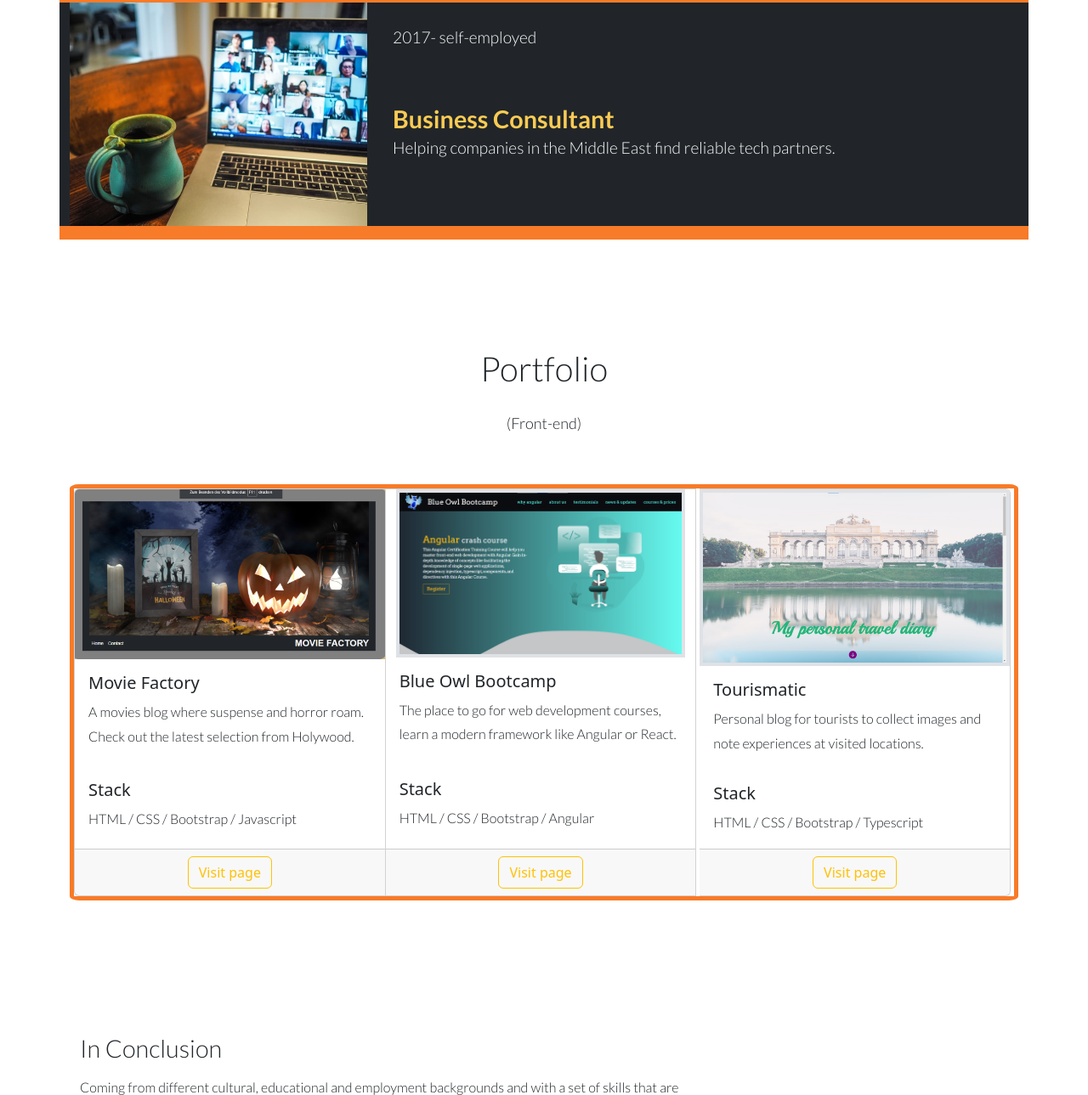
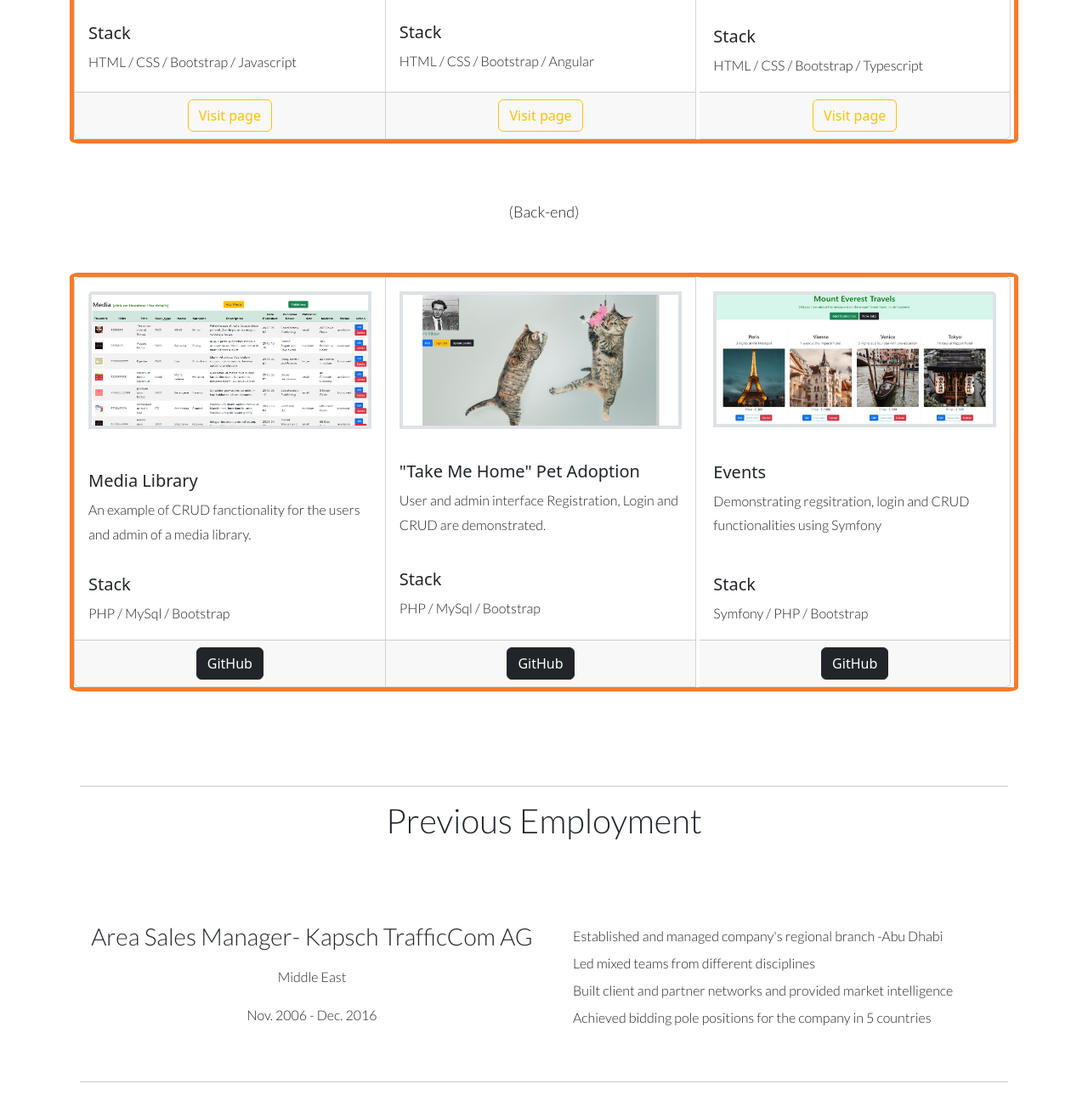
Before and after one commit to Falsal/P_Portfolio_Faris, a website: page index.html in a window 1280 px wide. Shown: the part 2545-3834 px from the top of the page at 85% size. Drawn offline with nearby package versions, Linux system fonts and the light colour scheme.

Commit message:
Add backend portfolio, improve section order

```diff
--- a/index.html
+++ b/index.html
@@ -107,56 +107,6 @@
 			<hr>
 		</div>
 
-		<div class="row justify-content-center" style="margin-bottom: 5%;">
-			<div class="col-6 text-center">
-				<h1> Previous Employment </h1>
-			</div>
-		</div>
-
-			<!--Experience Tables-->
-			<section class="experience container">
-				<div class="row mx-auto">
-					<div class="col-md-6 col-sm-12">
-						<div class="row">
-							<h3 class="col-12">Area Sales Manager- Kapsch TrafficCom AG</h3>
-							<p class="col-12 text-center mt-3"> Middle East</p>
-							<p class="col-12 text-center mt-0"> Nov. 2006 - Dec. 2016</p>
-						</div>
-					</div>
-					<div class="col-md-6 col-sm-12 pt-3 border-left">
-						<ul>
-							<li>Established and managed company's regional branch -Abu Dhabi </li>
-							<li>Led mixed teams from different disciplines </li>
-							<li>Built client and partner networks and provided market intelligence </li>
-							<li>Achieved bidding pole positions for the company in 5 countries </li>
-						</ul>
-					</div>
-				</div>
-			</section>
-
-			<div class="container space-bottom">
-				<hr>
-			</div>
-
-			<!-- Spotlight -->
-		<section class="spotlight py-3  container">
-			<div class="row bg-dark text-white text-div">
-
-				<div class="col-4  img-div">
-					<img src="img/onlinemeetings.jpg" class="" alt="...">
-				</div>
-
-				<div class="col-8 align-items-center mt-4 ">
-					<p class=" pb-5 text-light"> 2017- self-employed</p>
-					<!-- <p class="card-text">Self employed</p> -->
-					<h1>Business Consultant</h1>
-					<p class="card-text text-light mt-2">Helping companies in the Middle East find reliable tech partners.
-					</p>
-				</div>
-			</div>
-		</section>
-
-
 				<!-- New container-->
 				<div class="container space-top">
 
@@ -174,6 +124,8 @@
 						<h1> <span style="font-size:large">(Front-end)</span>  </h1>
 					</div>
 				</div>
+
+				<!-- ===================== Refernece Cards_ Front End ============================ -->
 
 				<div class=" card-group container p-0 mt-5 border-style">
 
@@ -265,6 +217,165 @@
 					</div>
 				</div>
 
+				<!-- ======= END OF : Refernece Cards_ Front End ========== -->
+
+				<div class="row justify-content-center mb-5 mt-5">
+					<div class="col-12 text-center mb-0">
+						<!-- <h1> Portfolio  </h1> -->
+					</div>
+					<div class="col-12 text-center">
+						<h1> <span style="font-size:large">(Back-end)</span>  </h1>
+					</div>
+				</div>
+
+				<!-- ===================== Refernece Cards_ Back End ============================ -->
+
+				<div class=" card-group container p-0 mt-5 border-style">
+
+					<div  class="card position-relative mx-0 px-0 product ">   <!-- card 1_ BE-->
+						<div class="card-body ">
+							<img src="img/CR_10_thumbnail.jpeg" class="card-img-top border  border-4  " style="height:90%" alt="..." />
+						</div>
+
+						<div class="card-body ">
+							<h5 class="card-title">Media Library</h5>
+							<p class="card-text">
+								An example of CRUD fanctionality for the users and admin of a media library.
+							</p>
+						</div>
+						<div class="card-body ">
+							<h5 class="card-title">Stack</h5>
+							<p class="card-text">
+								PHP / MySql / Bootstrap
+							</p>
+						</div>
+						<div class="card-footer d-flex flex-row justify-content-around">
+
+							<a href="https://github.com/Falsal/BE21-CR10-Faris" target="_blank">
+								<button type="button" class="btn btn-dark"> GitHub </button>
+							</a>
+
+						</div>
+					</div>
+
+
+					<div class="card position-relative product " >	 <!-- card 2_ BE -->
+						<!-- <div class="container"> -->
+
+							<div class="card-body ">
+								<img src="img/CR11_thumbnail.jpeg" class="card-img-top border  border-4  " alt="..." />
+							</div>
+							<div class="card-body ">
+								<h5 class="card-title">"Take Me Home" Pet Adoption </h5>
+								<p class="card-text">
+								User and admin interface
+								Registration, Login and  CRUD are demonstrated.
+								</p>
+							</div>
+							<div class="card-body ">
+								<h5 class="card-title">Stack</h5>
+								<p class="card-text">
+									PHP / MySql / Bootstrap
+								</p>
+							</div>
+							<div class="card-footer d-flex flex-row justify-content-around">
+
+								<a href="https://github.com/Falsal/BE21-CR11-Faris" target="_blank">
+									<button type="button" class="btn btn-dark">GitHub</button>
+								</a>
+
+							</div>
+
+
+					</div>
+					<div class="card position-relative product mx-1">
+
+						<div class="card-body">
+							<img src="img/CR13_thumbnail.jpeg" class="card-img-top border  border-4 " style="height:95%" alt="..." />
+						</div>
+
+						<div class="card-body h-100">
+							<h5 class="card-title">Events</h5>
+							<p class="card-text">
+								Demonstrating regsitration, login and CRUD functionalities using Symfony
+							</p>
+						</div>
+						<div class="card-body">
+							<h5 class="card-title">Stack</h5>
+							<p class="card-text">
+								Symfony / PHP / Bootstrap
+							</p>
+						</div>
+						<div class="card-footer d-flex flex-row justify-content-around">
+
+							<a href="https://github.com/Falsal/CFLMS-Faris-CodeReview-13" target="_blank">
+								<button type="button" class="btn btn-dark">GitHub</button>
+							</a>
+
+						</div>
+
+					</div>
+						<!-- ======= END OF : Refernece Cards_ Back End ========== -->
+				</div>
+
+
+
+			<div class="container space-top">
+				<hr>
+			</div>
+
+		<div class="row justify-content-center" style="margin-bottom: 5%;">
+			<div class="col-6 text-center">
+				<h1> Previous Employment </h1>
+			</div>
+		</div>
+
+			<!--Experience Tables-->
+			<section class="experience container">
+				<div class="row mx-auto">
+					<div class="col-md-6 col-sm-12">
+						<div class="row">
+							<h3 class="col-12">Area Sales Manager- Kapsch TrafficCom AG</h3>
+							<p class="col-12 text-center mt-3"> Middle East</p>
+							<p class="col-12 text-center mt-0"> Nov. 2006 - Dec. 2016</p>
+						</div>
+					</div>
+					<div class="col-md-6 col-sm-12 pt-3 border-left">
+						<ul>
+							<li>Established and managed company's regional branch -Abu Dhabi </li>
+							<li>Led mixed teams from different disciplines </li>
+							<li>Built client and partner networks and provided market intelligence </li>
+							<li>Achieved bidding pole positions for the company in 5 countries </li>
+						</ul>
+					</div>
+				</div>
+			</section>
+
+			<div class="container space-bottom">
+				<hr>
+			</div>
+
+			<!-- Spotlight -->
+		<section class="spotlight py-3  container">
+			<div class="row bg-dark text-white text-div">
+
+				<div class="col-4  img-div">
+					<img src="img/onlinemeetings.jpg" class="" alt="...">
+				</div>
+
+				<div class="col-8 align-items-center mt-4 ">
+					<p class=" pb-5 text-light"> 2017- self-employed</p>
+					<!-- <p class="card-text">Self employed</p> -->
+					<h1>Business Consultant</h1>
+					<p class="card-text text-light mt-2">Helping companies in the Middle East find reliable tech partners.
+					</p>
+				</div>
+			</div>
+		</section>
+
+
+
+
 
 
 		<section id="conclusion">
```
Also changed, not shown: img/CR11_thumbnail.jpeg (added), img/CR12_thumbnail.jpeg (added), img/CR13_thumbnail.jpeg (added), img/CR_10_thumbnail.jpeg (added), 1 other file. Lines whose indentation alone changed are shown as unchanged.
